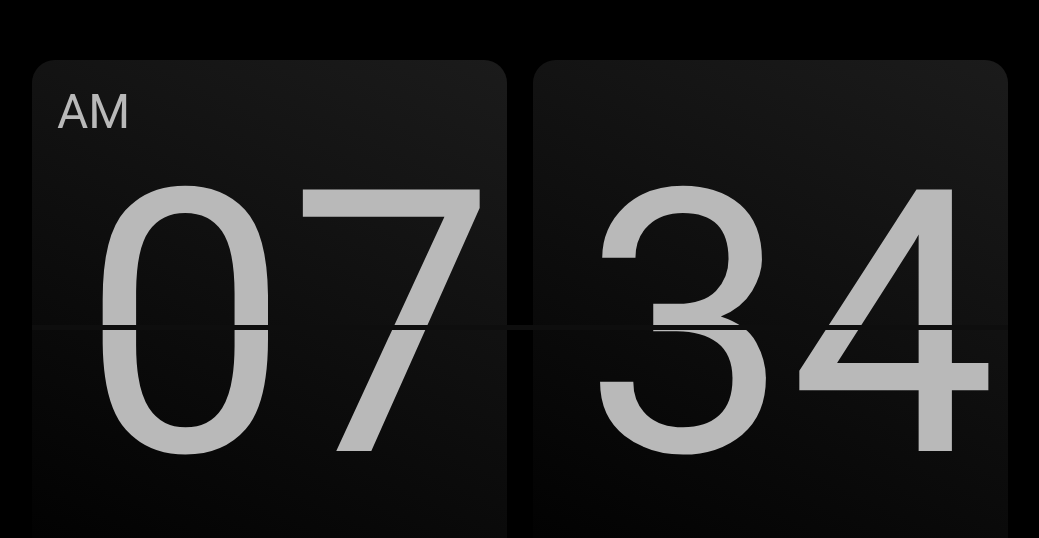
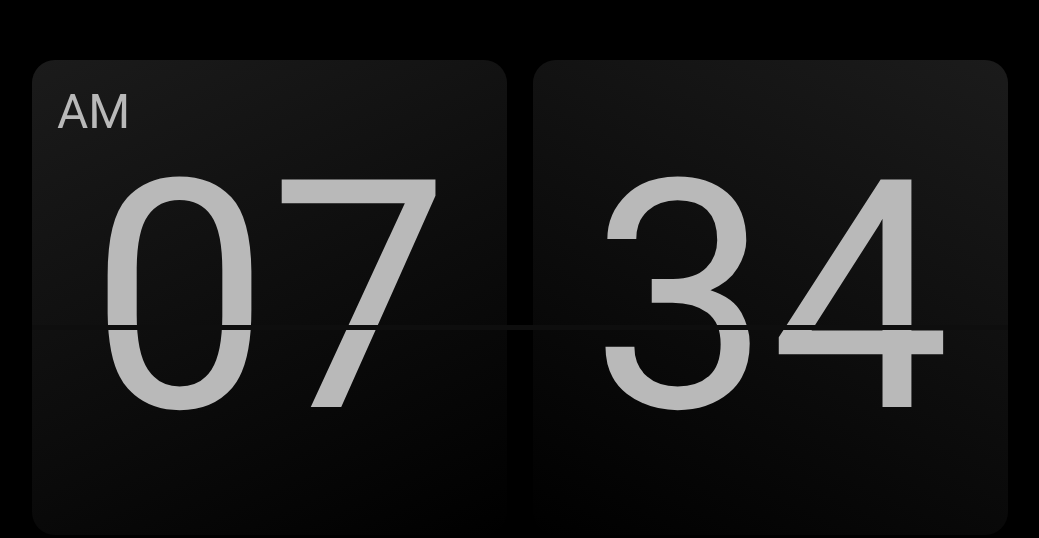
Before and after one commit to I-am-Ammar-Khan/Mackbook-Clock, a plain HTML site: page index.html in a window 1280 px wide. Shown: the part 132-670 px from the top of the page, without its empty margins (120-1159 px from the left). Drawn offline with Linux system fonts and the light colour scheme.

Commit message:
adjusted

```diff
--- a/style.css
+++ b/style.css
@@ -17,19 +17,19 @@ body {
 }
 
 #hrs {
-  font-size: 23rem;
+  font-size: 20rem;
   padding: 50px;
   width: 375px;
   text-align: center;
 
   border-radius: 23px;
-  background: linear-gradient(25deg, #000, #1b1b1b);
+  background: linear-gradient(335deg, #000, #1b1b1b);
   display: inline-block;
   margin-right: 22px;
 }
 
 #min {
-  font-size: 23rem;
+  font-size: 20rem;
   padding: 50px;
   width: 375px;
   text-align: center;
@@ -71,7 +71,7 @@ body {
     height: 50vw;
     text-align: center;
     border-radius: 10px;
-    background: linear-gradient(25deg, #000, #1b1b1b);
+    background: linear-gradient(344deg, #000, #1b1b1b);
     display: block;
     margin: auto;
   }
@@ -95,7 +95,7 @@ body {
   }
   #line{display: none;}
 }
-@media (min-width: 750px) and (max-width: 1240px) {
+@media (min-width: 575px) and (max-width: 1240px) {
   body{
     height: 80vh;
   }
@@ -138,3 +138,5 @@ body {
   }
   #line{display: none;}
 }
+
+::-webkit-scrollbar{display: none;}
```
